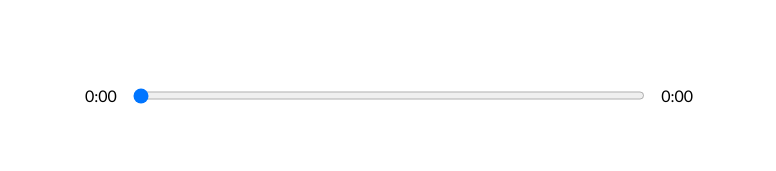
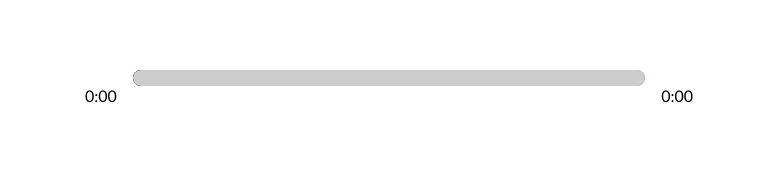
Before and after one commit to Leon3005/music-player, a React (Create React App) app: page / in a window 1280 px wide. Shown: the part 490-661 px from the top of the page, without its empty margins (251-1027 px from the left). Built offline with nearby package versions, Linux system fonts and the light colour scheme.

Commit message:
Added styling to input slider

```diff
--- a/src/App.js
+++ b/src/App.js
@@ -20,12 +20,24 @@
   const [songInfo, setSongInfo] = useState({
     currentTime: 0,
     duration: 0,
+    animationPercentage: 0,
   });
   const [libraryStatus, setLibraryStatus] = useState(false);
+
   const timeUpdateHandler = (e) => {
     const current = e.target.currentTime;
     const duration = e.target.duration;
-    setSongInfo({ ...songInfo, currentTime: current, duration });
+    //Calc percentage
+    const roundedCurent = Math.round(current);
+    const roundedDuration = Math.round(duration);
+    const animation = Math.round((roundedCurent / roundedDuration) * 100);
+
+    setSongInfo({
+      ...songInfo,
+      currentTime: current,
+      duration,
+      animationPercentage: animation,
+    });
   };
 
   return (
--- a/src/components/Player.js
+++ b/src/components/Player.js
@@ -67,11 +67,20 @@
     }
     playAudio(isPlaying, audioRef);
   };
-
+  //Add styles
+  const trackAnim = {
+    transform: `translateX(${songInfo.animationPercentage}%)`,
+  };
   return (
     <div className="player">
       <div className="timeControl">
         <p>{getTime(songInfo.currentTime)}</p>
+        <div
+          style={{
+            background: `linear-gradient(to right, ${currentSong.color[0]},${currentSong.color[1]})`,
+          }}
+          className="track"
+        >
           <input
             min={0}
             max={songInfo.duration || 0}
@@ -79,6 +88,8 @@
             onChange={dragHandler}
             type="range"
           />
+          <div style={trackAnim} className="animate-track"></div>
+        </div>
         <p>{songInfo.duration ? getTime(songInfo.duration) : "0:00"}</p>
       </div>
       <div className="playControl">
--- a/src/styles/_player.scss
+++ b/src/styles/_player.scss
@@ -11,7 +11,9 @@
   display: flex;
   input {
     width: 100%;
-    padding: 1rem 0rem;
+    -webkit-appearance: none;
+    background: transparent;
+    cursor: pointer;
   }
   p {
     padding: 1rem;
@@ -28,3 +30,34 @@
     cursor: pointer;
   }
 }
+
+input[type="range"]:focus {
+  outline: none;
+}
+
+input[type="range"]::-webkit-slider-thumb {
+  -webkit-appearance: none;
+  height: 16px;
+  width: 16px;
+  background: black;
+}
+
+.track {
+  background: rgb(69, 199, 112);
+  width: 100%;
+  height: 1rem;
+  position: relative;
+  border-radius: 1rem;
+  overflow: hidden;
+}
+
+.animate-track {
+  background: rgb(204, 204, 204);
+  width: 100%;
+  height: 100%;
+  position: absolute;
+  top: 0;
+  left: 0;
+  transform: translateX(0%);
+  pointer-events: none;
+}
```
Lines whose indentation alone changed are shown as unchanged.
